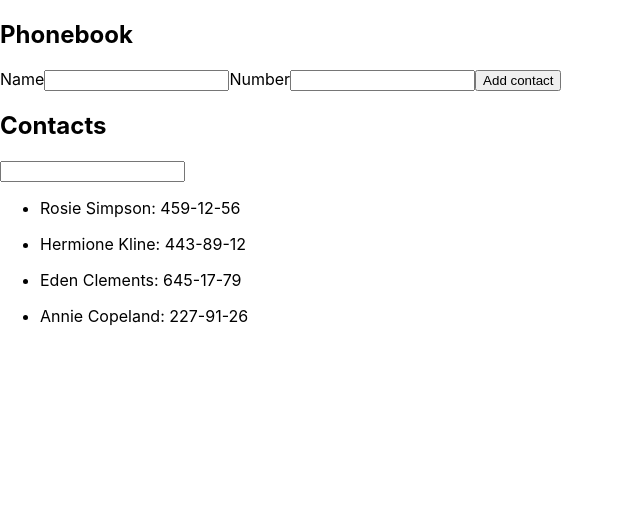
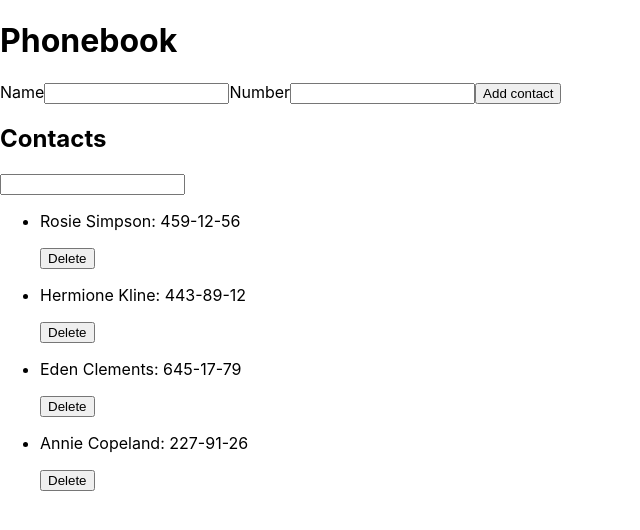
Before and after one commit to serheihimself/goit-react-hw-02-phonebook, a React (Create React App) app: page / in a window 1280 px wide. Shown: the top 530 px of the page, without its empty margins (0-640 px from the left). Built offline with nearby package versions, Linux system fonts and the light colour scheme.

Commit message:
end commit

```diff
--- a/package.json
+++ b/package.json
@@ -8,6 +8,7 @@
     "@testing-library/react": "^12.1.4",
     "@testing-library/user-event": "^13.5.0",
     "nanoid": "^4.0.1",
+    "prop-types": "^15.8.1",
     "react": "^18.1.0",
     "react-dom": "^18.1.0",
     "react-scripts": "5.0.1",
--- a/src/components/App.jsx
+++ b/src/components/App.jsx
@@ -1,38 +1,27 @@
+import React, { Component } from 'react';
+import ConstactForm from './ContactForm/ContactForm';
+import Filter from './Filter/Filter';
+import ContactList from './ContactList/ContactList ';
+import { contactsData } from 'extendedData/contactsData';
 import { nanoid } from 'nanoid';
-import React, { Component } from 'react';
 
 export class App extends Component {
   state = {
-    contacts: [
-      { id: 'id-1', name: 'Rosie Simpson', number: '459-12-56' },
-      { id: 'id-2', name: 'Hermione Kline', number: '443-89-12' },
-      { id: 'id-3', name: 'Eden Clements', number: '645-17-79' },
-      { id: 'id-4', name: 'Annie Copeland', number: '227-91-26' },
-    ],
+    contacts: contactsData,
     filter: '',
-    name: '',
-    number: '',
   };
 
-  handleChange = ev => {
-    const { name, value } = ev.target;
-    this.setState({
-      [name]: value,
-    });
-    console.log(this.state);
-  };
-
-  handleSubmit = evt => {
-    evt.preventDefault();
-    const { name, number } = this.state;
-    this.setState(prevState => ({
-      contacts: [
-        ...prevState.contacts,
-        { name: name, number: number, id: nanoid() },
-      ],
-    }));
-    this.setState({ name: '', number: '' });
-    console.log(this.state);
+  addContactsList = ev => {
+    console.log(ev);
+    const { contacts } = this.state;
+    const trueFilter = contacts.some(
+      evt => evt.name.toLowerCase() === ev.name.toLowerCase()
+    );
+    if (trueFilter) {
+      return alert(`${ev.name} is already in contacts.`);
+    }
+    ev = { ...ev, id: nanoid() };
+    this.setState({ contacts: [ev, ...contacts] });
   };
 
   filterContacts = () => {
@@ -42,57 +31,32 @@ export class App extends Component {
       name.toLowerCase().includes(normalName)
     );
   };
+  onFilterChange = ev => {
+    this.setState({
+      filter: ev.target.value,
+    });
+  };
 
+  deletedContacts = nameId => {
+    this.setState({
+      contacts: this.state.contacts.filter(contact => contact.id !== nameId),
+    });
+  };
   render() {
     const filteredName = this.filterContacts();
-    console.log(filteredName);
     return (
       <div>
-        <h2>Phonebook</h2>
-        <form onSubmit={this.handleSubmit}>
-          <label htmlFor={nanoid()}>Name</label>
-          <input
-            type="text"
-            name="name"
-            id={nanoid()}
-            value={this.state.name}
-            onChange={this.handleChange}
-            pattern="^[a-zA-Zа-яА-Я]+(([' -][a-zA-Zа-яА-Я ])?[a-zA-Zа-яА-Я]*)*$"
-            title="Name may contain only letters, apostrophe, dash and spaces. For example Adrian, Jacob Mercer, Charles de Batz de Castelmore d'Artagnan"
-            required
-          />
-          <label htmlFor={nanoid()}>Number</label>
-          <input
-            type="tel"
-            name="number"
-            id={nanoid()}
-            value={this.state.number}
-            onChange={this.handleChange}
-            pattern="\+?\d{1,4}?[-.\s]?\(?\d{1,3}?\)?[-.\s]?\d{1,4}[-.\s]?\d{1,4}[-.\s]?\d{1,9}"
-            title="Phone number must be digits and can contain spaces, dashes, parentheses and can start with +"
-            required
-          />
-          <button type="submit">Add contact</button>
-        </form>
+        <h1>Phonebook</h1>
+        <ConstactForm onSubmit={this.addContactsList} />
         <h2>Contacts</h2>
-        <input
-          type="text"
-          name="filter"
+        <Filter
           value={this.state.filter}
-          onChange={this.handleChange}
-          pattern="^[a-zA-Zа-яА-Я]+(([' -][a-zA-Zа-яА-Я ])?[a-zA-Zа-яА-Я]*)*$"
-          title="Name may contain only letters, apostrophe, dash and spaces. For example Adrian, Jacob Mercer, Charles de Batz de Castelmore d'Artagnan"
-          required
+          onFilterChange={this.onFilterChange}
         />
-        <ul>
-          {filteredName.map(el => (
-            <li key={el.id}>
-              <p>
-                {el.name}: {el.number}
-              </p>
-            </li>
-          ))}
-        </ul>
+        <ContactList
+          onFilterContacts={filteredName}
+          onChange={this.deletedContacts}
+        />
       </div>
     );
   }
--- /dev/null
+++ b/src/components/ContactForm/ContactForm.jsx
@@ -0,0 +1,53 @@
+import React, { Component } from 'react';
+import PropTypes from 'prop-types';
+
+class ConstactForm extends Component {
+  state = { name: '', number: '' };
+
+  handleChange = ev => {
+    const { name, value } = ev.target;
+    this.setState({
+      [name]: value,
+    });
+  };
+
+  handleSubmit = evt => {
+    evt.preventDefault();
+    this.props.onSubmit(this.state);
+    this.setState({ name: '', number: '' });
+  };
+
+  render() {
+    return (
+      <form onSubmit={this.handleSubmit}>
+        <label htmlFor="name">Name</label>
+        <input
+          type="text"
+          name="name"
+          value={this.state.name}
+          onChange={this.handleChange}
+          pattern="^[a-zA-Zа-яА-Я]+(([' -][a-zA-Zа-яА-Я ])?[a-zA-Zа-яА-Я]*)*$"
+          title="Name may contain only letters, apostrophe, dash and spaces. For example Adrian, Jacob Mercer, Charles de Batz de Castelmore d'Artagnan"
+          required
+        />
+        <label htmlFor="number">Number</label>
+        <input
+          type="tel"
+          name="number"
+          value={this.state.number}
+          onChange={this.handleChange}
+          pattern="\+?\d{1,4}?[-.\s]?\(?\d{1,3}?\)?[-.\s]?\d{1,4}[-.\s]?\d{1,4}[-.\s]?\d{1,9}"
+          title="Phone number must be digits and can contain spaces, dashes, parentheses and can start with +"
+          required
+        />
+        <button type="submit">Add contact</button>
+      </form>
+    );
+  }
+}
+
+ConstactForm.propTypes = {
+  onSubmit: PropTypes.func.isRequired,
+};
+
+export default ConstactForm;
--- /dev/null
+++ b/src/components/ContactList/ContactList .jsx
@@ -0,0 +1,31 @@
+import React from 'react';
+import PropTypes from 'prop-types';
+
+function ContactList({ onFilterContacts, onChange }) {
+  return (
+    <ul>
+      {onFilterContacts.map(({ name, number, id }) => (
+        <li key={id}>
+          <p>
+            {name}: {number}
+          </p>
+          <button type="button" onClick={() => onChange(id)}>
+            Delete
+          </button>
+        </li>
+      ))}
+    </ul>
+  );
+}
+
+export default ContactList;
+
+ContactList.propTypes = {
+  onFilterContacts: PropTypes.arrayOf(
+    PropTypes.shape({
+      name: PropTypes.string.isRequired,
+      number: PropTypes.string.isRequired,
+      id: PropTypes.string.isRequired,
+    })
+  ),
+};
--- /dev/null
+++ b/src/components/Filter/Filter.jsx
@@ -0,0 +1,21 @@
+import React from 'react';
+import PropTypes from 'prop-types';
+
+function Filter({ value, onFilterChange }) {
+  return (
+    <input
+      type="text"
+      name="filter"
+      value={value}
+      onChange={onFilterChange}
+      required
+    />
+  );
+}
+
+Filter.propTypes = {
+  value: PropTypes.string.isRequired,
+  onFilterChange: PropTypes.func.isRequired,
+};
+
+export default Filter;
--- /dev/null
+++ b/src/extendedData/contactsData.js
@@ -0,0 +1,6 @@
+export const contactsData = [
+  { id: 'id-1', name: 'Rosie Simpson', number: '459-12-56' },
+  { id: 'id-2', name: 'Hermione Kline', number: '443-89-12' },
+  { id: 'id-3', name: 'Eden Clements', number: '645-17-79' },
+  { id: 'id-4', name: 'Annie Copeland', number: '227-91-26' },
+];
```
Also changed, not shown: 1 other file (tests, documents, lock files or other folders).
